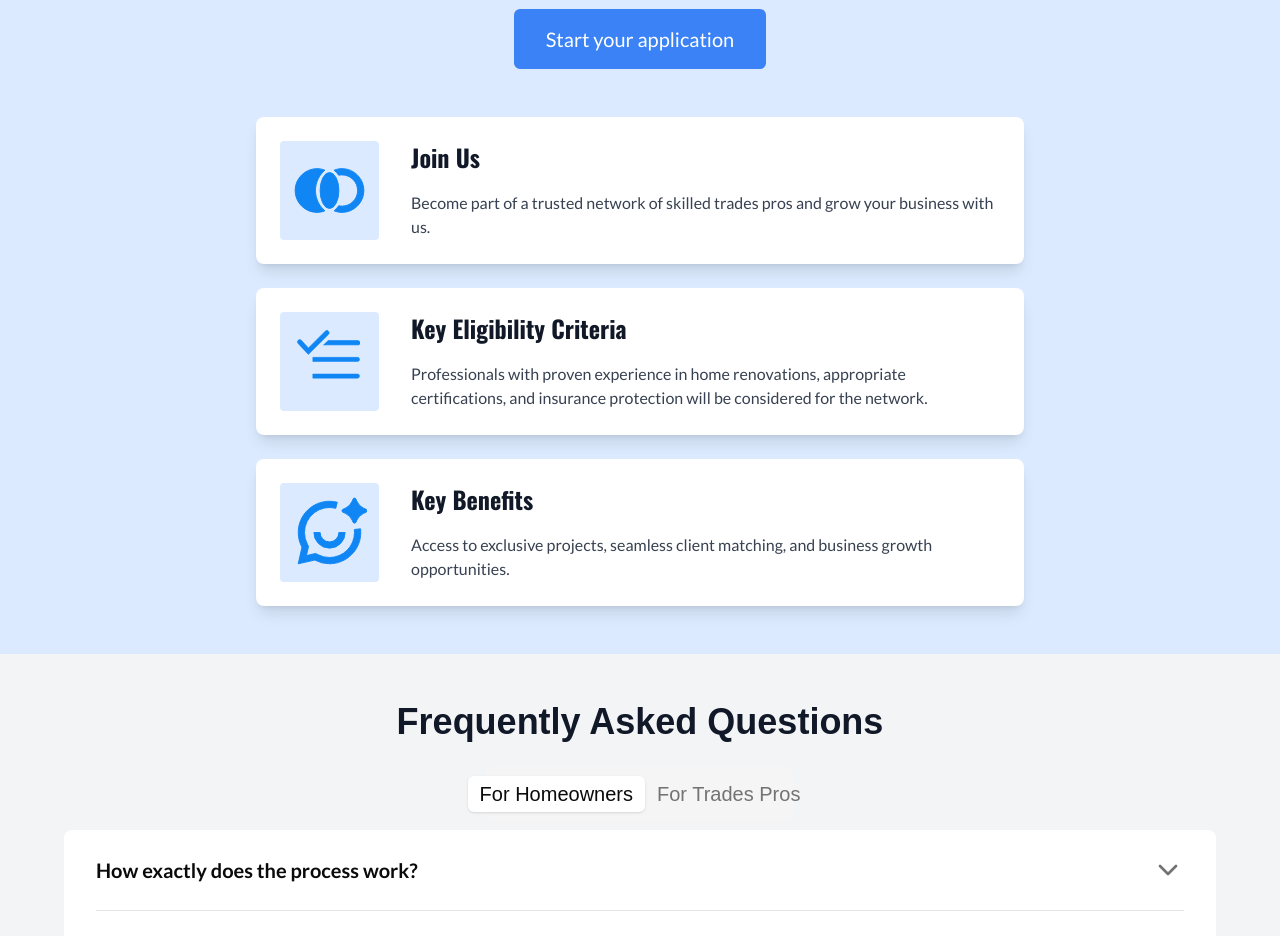
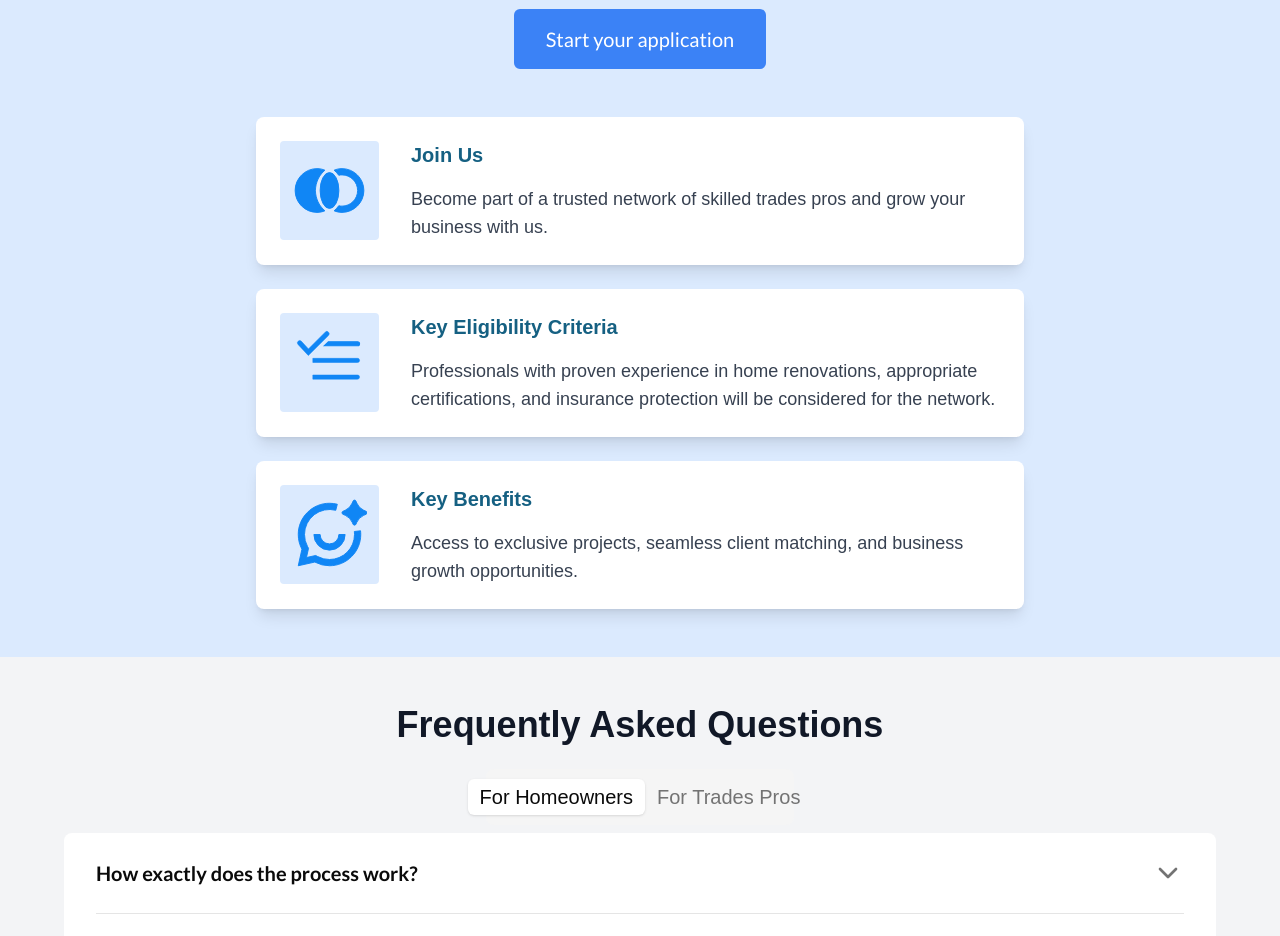
Before and after one commit to icchub-inflw/icchub-frontend, a Next.js app: page / in a window 1280 px wide. Shown: the part 4840-5776 px from the top of the page. Built offline with nearby package versions, Linux system fonts and the light colour scheme; a web font is replaced by a local one.

Commit message:
small updated

```diff
--- a/src/components/sections/join.tsx
+++ b/src/components/sections/join.tsx
@@ -56,7 +56,7 @@ export default function ContractorDetailsBanner() {
             <div>
               {/* <h3 className="text-2xl font-semibold text-gray-900 font-heading">{detail.title}</h3> */}
               <motion.h3
-                className="text-2xl font-semibold text-gray-900 font-heading relative inline"
+                className="text-xl font-bold text-[#156082] font-heading2 mb-3"
                 initial={{ opacity: 0 }}
                 whileInView={{ opacity: 1 }}
                 transition={{ duration: 0.5 }}
@@ -72,7 +72,7 @@ export default function ContractorDetailsBanner() {
                   style={{ transformOrigin: "left" }}
                 />
               </motion.h3>
-              <p className="text-gray-700 mt-4 font-body">
+              <p className="text-gray-700 mt-4 font-heading2 text-lg">
                 {detail.description}
               </p>
             </div>
```
